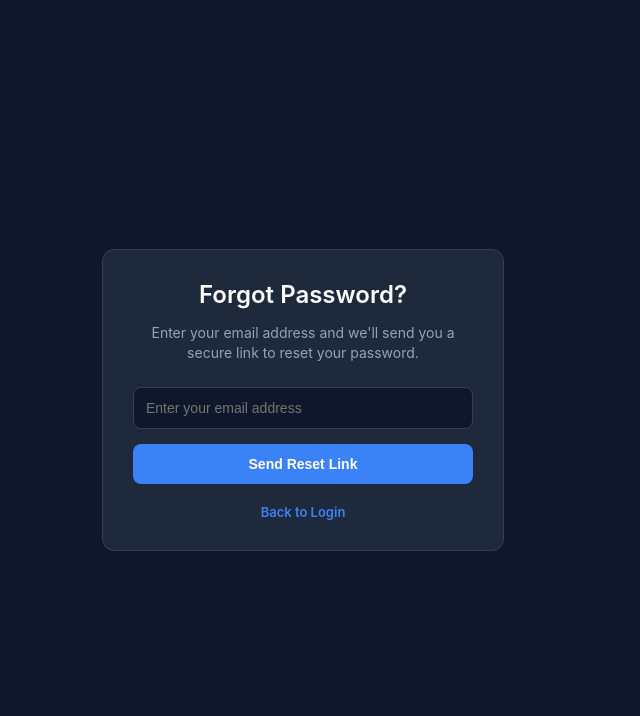
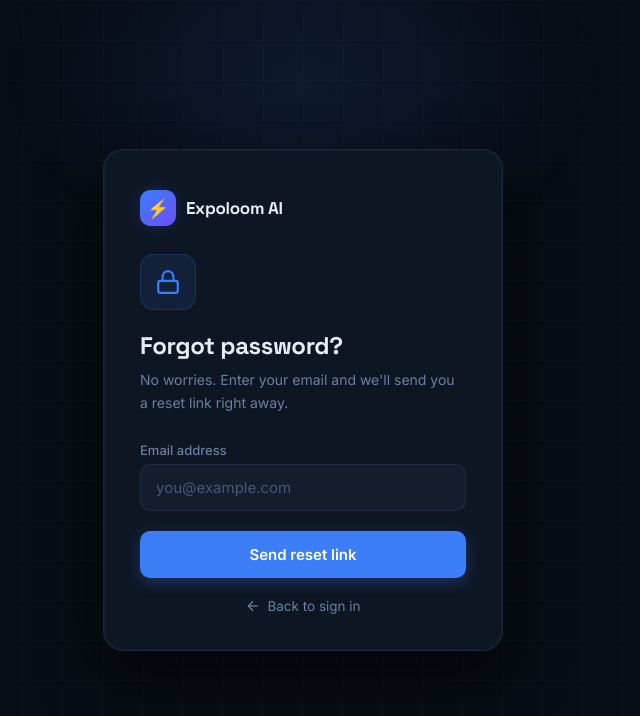
Before and after one commit to ExpoAi-Dev/Expo-Ai, a website: page forgot-password.html in a window 1280 px wide. Shown: the whole page, without its empty margins (337-977 px from the left). Drawn offline with Linux system fonts and the light colour scheme.

Commit message:
forgot-password.html

```diff
--- a/forgot-password.html
+++ b/forgot-password.html
@@ -3,47 +3,120 @@
 <head>
   <meta charset="UTF-8">
   <meta name="viewport" content="width=device-width, initial-scale=1.0">
-    <title>Forgot Password - Expoloom AI</title>
+  <title>Reset Password – Expoloom AI</title>
+
+  <link rel="preconnect" href="https://fonts.googleapis.com">
+  <link href="https://fonts.googleapis.com/css2?family=Inter:wght@400;500;600;700&family=Space+Grotesk:wght@500;700&display=swap" rel="stylesheet">
   <style>
-        body { font-family: -apple-system, sans-serif; display: flex; justify-content: center; align-items: center; height: 100vh; margin: 0; background: #0f172a; color: #fff; }
-        .box { text-align: center; width: 85%; max-width: 340px; background: #1e293b; padding: 30px; border-radius: 12px; border: 1px solid #334155; }
-        h2 { margin-top: 0; margin-bottom: 10px; font-weight: 600; }
-        p { color: #94a3b8; font-size: 14px; margin-bottom: 25px; line-height: 1.4; }
-        input { padding: 12px; width: 100%; border: 1px solid #334155; border-radius: 8px; margin-bottom: 15px; box-sizing: border-box; font-size: 14px; background: #0f172a; color: #fff; outline: none; }
-        button { background: #3b82f6; color: white; border: none; padding: 12px; border-radius: 8px; width: 100%; font-weight: bold; cursor: pointer; font-size: 14px; }
-        .back-link { margin-top: 20px; display: block; color: #3b82f6; text-decoration: none; font-size: 13px; font-weight: 600; }
+    *,*::before,*::after{box-sizing:border-box;margin:0;padding:0}
+    :root{--bg:#080c14;--surface:#0e1624;--surface2:#131d2e;--border:rgba(99,130,181,0.14);--accent:#3b7ef8;--accent-hi:#5a95ff;--text:#e8edf5;--muted:#6b7fa3;--error:#f06b6b;--success:#34d399;--glow:rgba(59,126,248,0.18);--font-display:'Space Grotesk',sans-serif;--font-body:'Inter',sans-serif;--radius-sm:10px;}
+    html,body{height:100%;background:var(--bg);color:var(--text);font-family:var(--font-body);font-size:15px;-webkit-font-smoothing:antialiased;}
+    body{display:flex;align-items:center;justify-content:center;min-height:100dvh;padding:20px;background-image:linear-gradient(rgba(59,126,248,0.03) 1px,transparent 1px),linear-gradient(90deg,rgba(59,126,248,0.03) 1px,transparent 1px);background-size:40px 40px;}
+    body::before{content:'';position:fixed;top:-120px;left:50%;transform:translateX(-50%);width:600px;height:400px;background:radial-gradient(ellipse at center,rgba(59,126,248,0.12) 0%,transparent 70%);pointer-events:none;z-index:0;}
+    .card{position:relative;z-index:1;width:100%;max-width:400px;background:var(--surface);border:1px solid var(--border);border-radius:20px;padding:40px 36px 36px;box-shadow:0 24px 60px rgba(0,0,0,0.55),0 0 0 1px rgba(255,255,255,0.03) inset;animation:slideUp 0.4s cubic-bezier(0.22,1,0.36,1) both;}
+    @keyframes slideUp{from{opacity:0;transform:translateY(18px)}to{opacity:1;transform:translateY(0)}}
+    .brand{display:flex;align-items:center;gap:10px;margin-bottom:28px;}
+    .brand-mark{width:36px;height:36px;background:linear-gradient(135deg,var(--accent),#6a4fff);border-radius:10px;display:flex;align-items:center;justify-content:center;font-size:18px;box-shadow:0 0 16px var(--glow);}
+    .brand-name{font-family:var(--font-display);font-size:17px;font-weight:700;letter-spacing:-0.3px;}
+    .icon-wrap{width:56px;height:56px;background:rgba(59,126,248,0.1);border:1px solid rgba(59,126,248,0.2);border-radius:14px;display:flex;align-items:center;justify-content:center;margin-bottom:20px;}
+    h1{font-family:var(--font-display);font-size:24px;font-weight:700;letter-spacing:-0.4px;margin-bottom:8px;}
+    .subtitle{font-size:14px;color:var(--muted);margin-bottom:28px;line-height:1.6;}
+    .field{margin-bottom:14px;}
+    label{display:block;font-size:13px;font-weight:500;color:var(--muted);margin-bottom:6px;}
+    input[type="email"]{width:100%;padding:13px 15px;background:var(--surface2);border:1px solid var(--border);border-radius:var(--radius-sm);color:var(--text);font-family:var(--font-body);font-size:15px;outline:none;transition:border-color 0.2s,box-shadow 0.2s;}
+    input::placeholder{color:var(--muted);opacity:0.6;}
+    input:focus{border-color:var(--accent);box-shadow:0 0 0 3px rgba(59,126,248,0.14);}
+    .primary-btn{width:100%;padding:14px;background:var(--accent);color:#fff;border:none;border-radius:var(--radius-sm);font-family:var(--font-body);font-size:15px;font-weight:600;cursor:pointer;margin-top:6px;margin-bottom:20px;transition:background 0.2s,box-shadow 0.2s;box-shadow:0 4px 16px rgba(59,126,248,0.3);}
+    .primary-btn:hover{background:var(--accent-hi);box-shadow:0 6px 20px rgba(59,126,248,0.4);}
+    .primary-btn:disabled{opacity:0.55;cursor:not-allowed;}
+    .back-link{display:flex;align-items:center;justify-content:center;gap:6px;color:var(--muted);font-size:13.5px;text-decoration:none;transition:color 0.2s;}
+    .back-link:hover{color:var(--text);}
+    .status-box{display:none;padding:14px;border-radius:var(--radius-sm);font-size:14px;margin-bottom:16px;line-height:1.5;}
+    .status-box.error{background:rgba(240,107,107,0.1);border:1px solid rgba(240,107,107,0.3);color:var(--error);}
+    .status-box.success{background:rgba(52,211,153,0.08);border:1px solid rgba(52,211,153,0.25);color:var(--success);}
   </style>
 </head>
 <body>
-    <div class="box">
-        <h2>Forgot Password?</h2>
-        <p>Enter your email address and we'll send you a secure link to reset your password.</p>
-        <input type="email" id="resetEmail" placeholder="Enter your email address">
-        <button onclick="sendResetLink()">Send Reset Link</button>
-        <a href="/" class="back-link">Back to Login</a>
+<div class="card">
+  <div class="brand">
+    <div class="brand-mark">⚡</div>
+    <span class="brand-name">Expoloom AI</span>
+  </div>
+
+  <div class="icon-wrap">
+    <svg width="26" height="26" fill="none" stroke="var(--accent)" stroke-width="2" stroke-linecap="round" stroke-linejoin="round" viewBox="0 0 24 24"><rect x="3" y="11" width="18" height="11" rx="2" ry="2"/><path d="M7 11V7a5 5 0 0 1 10 0v4"/></svg>
+  </div>
+
+  <h1>Forgot password?</h1>
+  <p class="subtitle">No worries. Enter your email and we'll send you a reset link right away.</p>
+
+  <div id="statusBox" class="status-box"></div>
+
+  <div class="field">
+    <label for="resetEmail">Email address</label>
+    <input type="email" id="resetEmail" placeholder="you@example.com" autocomplete="email">
+  </div>
+
+  <button class="primary-btn" id="resetBtn" onclick="sendResetLink()">Send reset link</button>
+
+  <a href="/login.html" class="back-link">
+    <svg width="16" height="16" fill="none" stroke="currentColor" stroke-width="2" viewBox="0 0 24 24"><line x1="19" y1="12" x2="5" y2="12"/><polyline points="12 19 5 12 12 5"/></svg>
+    Back to sign in
+  </a>
 </div>
 
 <script>
   async function sendResetLink() {
     const email = document.getElementById('resetEmail').value.trim();
-            if(!email) return alert("Please enter your email address.");
+    const box = document.getElementById('statusBox');
+    const btn = document.getElementById('resetBtn');
+
+    // Hide previous messages
+    box.className = 'status-box';
+    box.style.display = 'none';
+
+    if (!email) {
+        box.className = 'status-box error';
+        box.textContent = 'Please enter your email address.';
+        box.style.display = 'block';
+        return;
+    }
+
+    // Set loading state
+    btn.disabled = true;
+    btn.textContent = 'Sending...';
 
     try {
+        // Your original backend endpoint
         const response = await fetch('/api/auth/recover', {
             method: 'POST',
             headers: { 'Content-Type': 'application/json' },
             body: JSON.stringify({ email })
         });
+
         const data = await response.json();
-                if(response.ok) {
-                    alert("A password reset link has been sent to your email inbox!");
+
+        if (response.ok) {
+            box.className = 'status-box success';
+            box.textContent = 'A password reset link has been sent to your email inbox!';
         } else {
-                    alert(data.error || "An error occurred. Please try again.");
+            box.className = 'status-box error';
+            box.textContent = data.error || "An error occurred. Please try again.";
         }
+        box.style.display = 'block';
     } catch(e) {
-                alert("Connection failed. Please check your internet connection.");
+        box.className = 'status-box error';
+        box.textContent = 'Connection failed. Please check your internet connection.';
+        box.style.display = 'block';
+    } finally {
+        // Reset button state
+        btn.disabled = false;
+        btn.textContent = 'Send reset link';
     }
   }
+
+  // Allow hitting 'Enter' to submit
+  document.addEventListener('keydown', e => { if(e.key === 'Enter') sendResetLink(); });
 </script>
 </body>
 </html>
```
Lines whose indentation alone changed are shown as unchanged.
